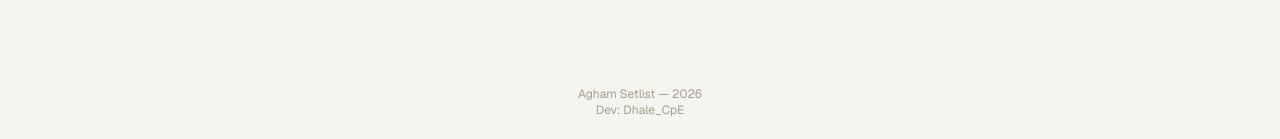
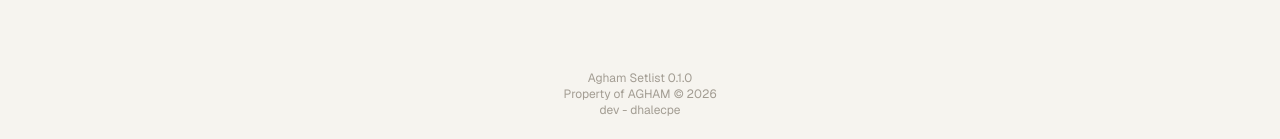
Before and after one commit to johndhalecpe/AGHAM-Worship-Setlist-App., a Next.js app: page /setlists in a window 1280 px wide. Shown: the part 658-797 px from the top of the page. Built offline with nearby package versions, Linux system fonts and the light colour scheme; no server answers; the database is empty.

Commit message:
changed footer

```diff
--- a/app/(main)/layout.tsx
+++ b/app/(main)/layout.tsx
@@ -15,8 +15,9 @@ export default function MainLayout({
         className="pb-6 text-center text-xs"
         style={{ color: "var(--color-text-tertiary)" }}
       >
-        Agham Setlist &mdash; 2026 <br />
-        Dev: Dhale_CpE
+        Agham Setlist 0.1.0 <br />
+        Property of AGHAM &copy; 2026 <br />
+        dev - dhalecpe
       </footer>
     </div>
   );
```
